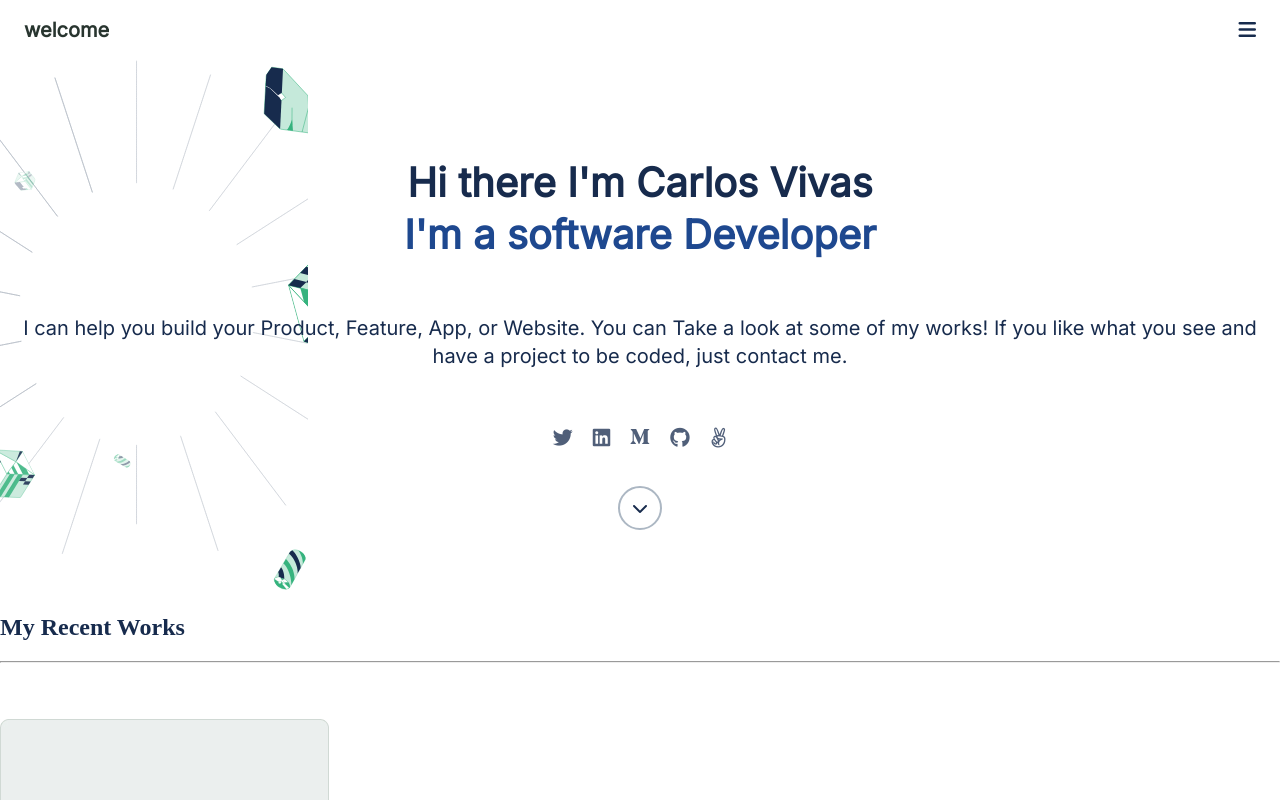
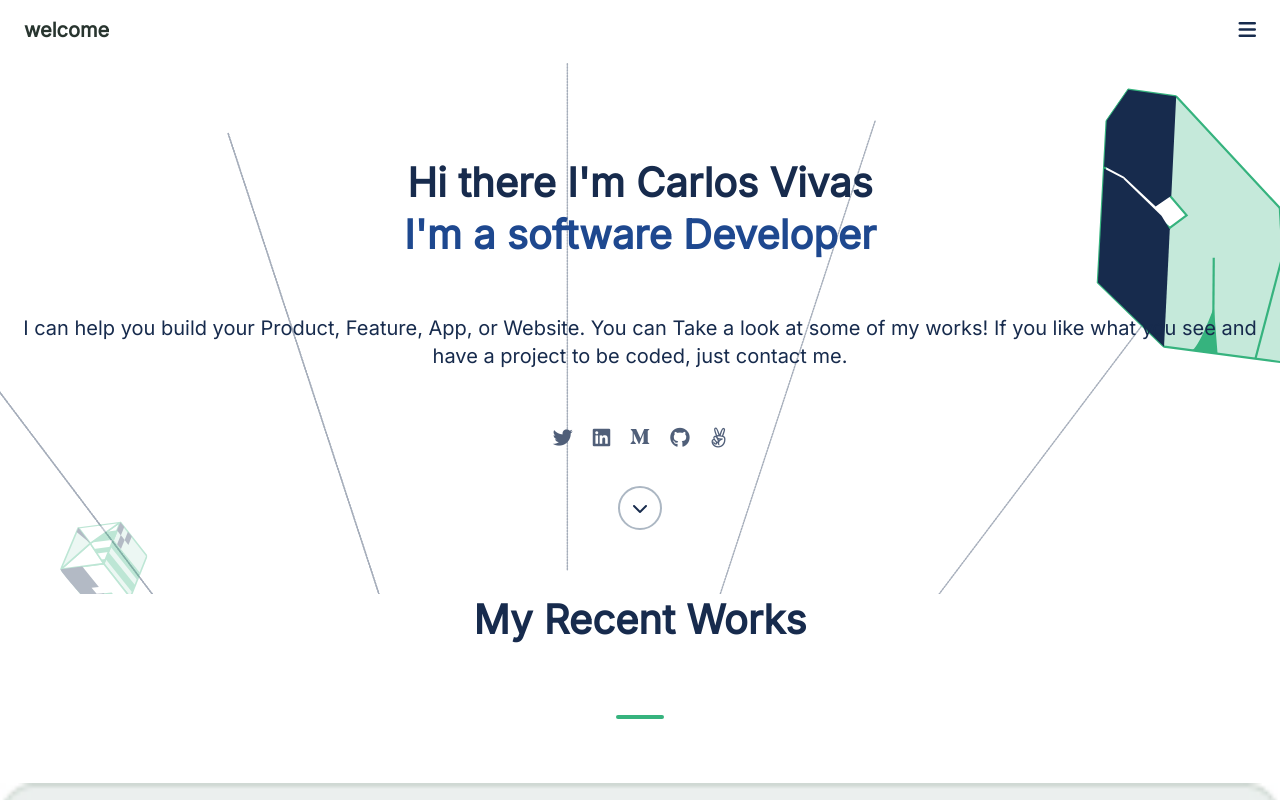
Before and after one commit to carlosmuerto/Portfolio, a website: page index.html in a window 1280 px wide. Shown: the top 800 px of the page. Drawn offline with Linux system fonts and the light colour scheme.

Commit message:
Add divider and flex-box to word card

```diff
--- a/css/style.css
+++ b/css/style.css
@@ -51,7 +51,7 @@ nav.navbar > ul {
 
 section#headline {
   background-image: url(../assets/headline/header-illsutration-mobile.svg);
-  background-size: contain;
+  background-size: cover;
   background-repeat: no-repeat;
   width: 100%;
   padding: 64px 0;
@@ -59,6 +59,24 @@ section#headline {
   justify-content: center;
   align-items: center;
   flex-direction: column;
+}
+
+section#works > header h2 {
+  font-family: 'Inter', sans-serif;
+  font-style: normal;
+  font-weight: 700;
+  font-size: 40px;
+  line-height: 52px;
+  margin: 0;
+  padding: 0 32px;
+  text-align: center;
+}
+
+section#works > header .divider {
+  background: #36b37e;
+  border-radius: 2px;
+  height: 4px;
+  width: 48px;
 }
 
 section#headline .primary h1 {
@@ -135,14 +153,34 @@ section#works {
   display: grid;
   grid-template-columns: auto;
   grid-template-rows: 125px auto;
+  gap: 64px;
 }
 
 section#works > header {
+  /* border: 2px solid blue; */
   grid-row: 1 / 2;
   grid-column: 1 / -1;
+  display: flex;
+  flex-direction: column;
+  justify-content: space-between;
+  align-items: center;
 }
 
 section#works article {
+  /* border: 2px solid red; */
   grid-row: auto / span 1;
   grid-column: auto / span 1;
+  display: flex;
+  flex-direction: column;
+  position: relative;
 }
+
+section#works .card-body {
+  position: absolute;
+  bottom: 0;
+  width: 100%;
+  display: flex;
+  flex-direction: column;
+  justify-content: space-between;
+  align-items: center;
+}
--- a/index.html
+++ b/index.html
@@ -61,7 +61,7 @@
 		<section id="works">
 			<header>
 				<h2>My Recent Works</h2>
-				<hr>
+				<div class="divider"></div>
 			</header>
 
 			<article class="card">
```
